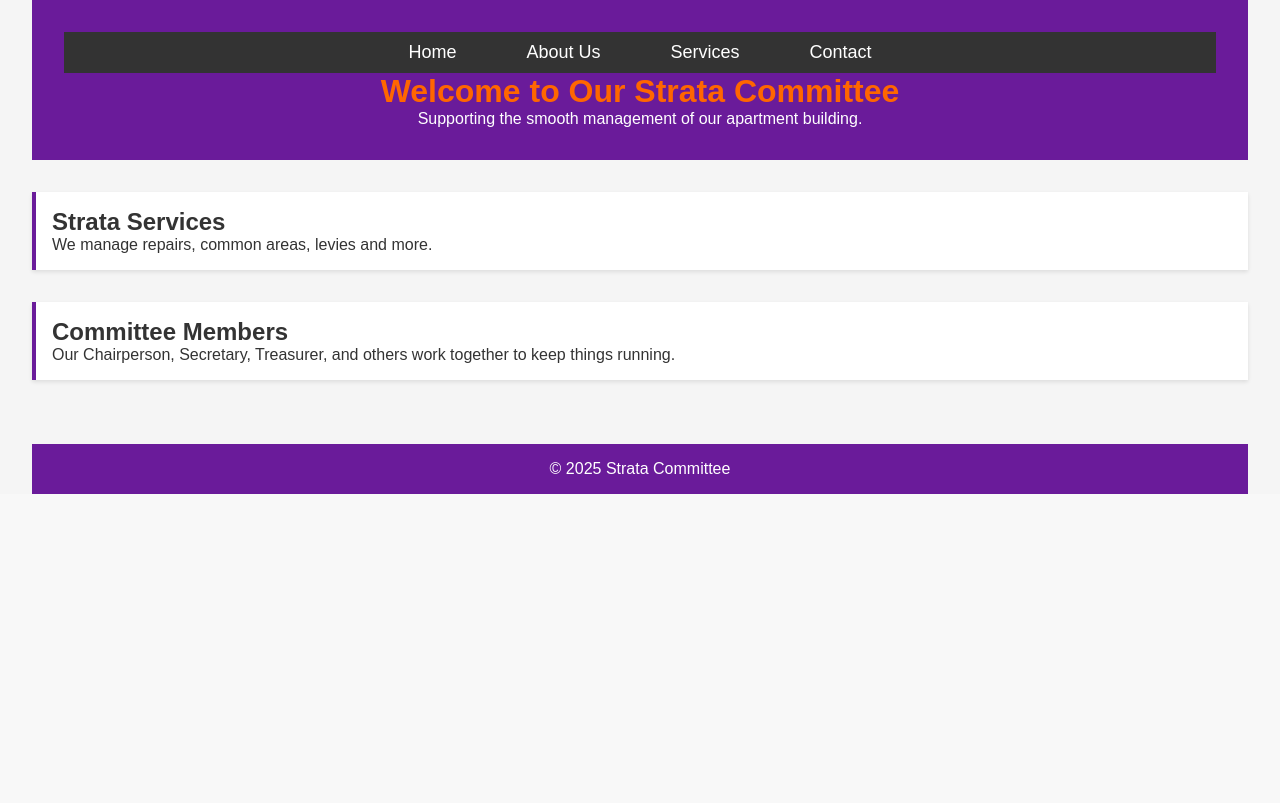
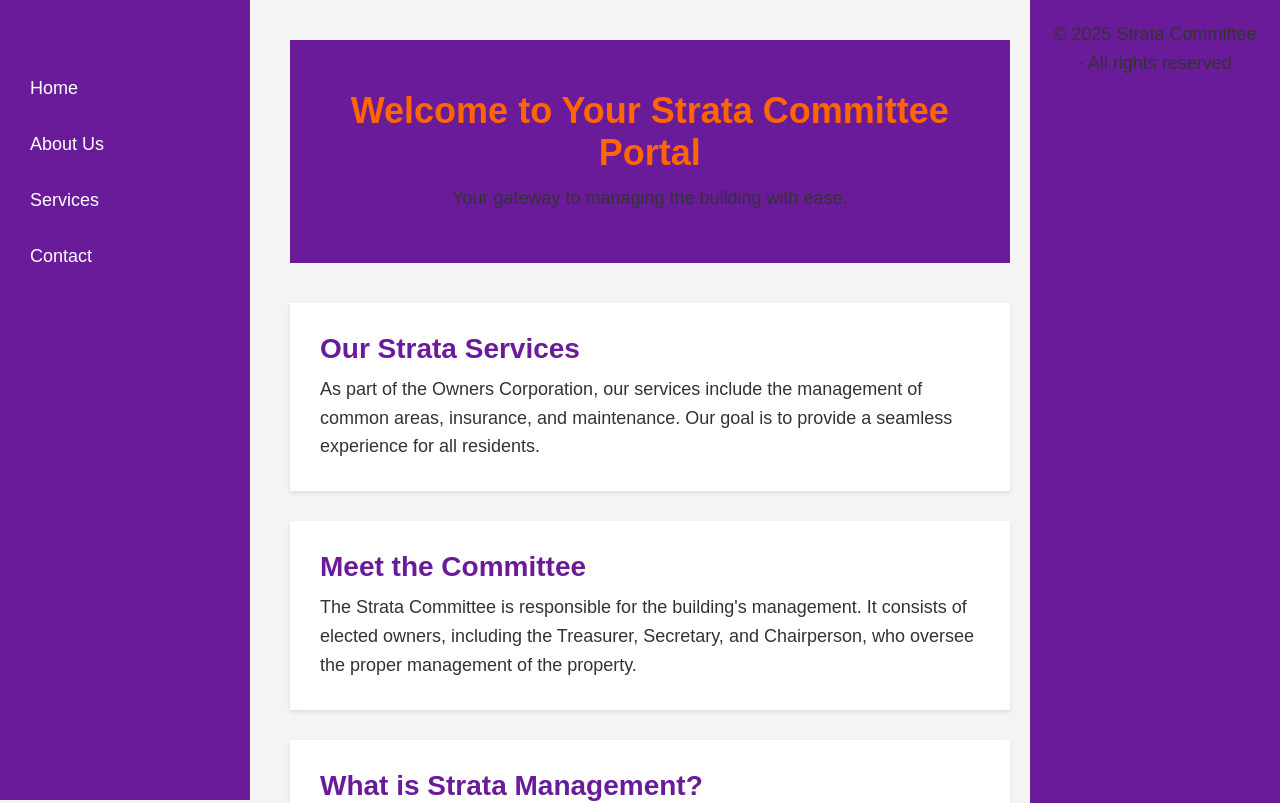
Before and after one commit to GunjeeB/strata-management, a Next.js app: page / in a window 1280 px wide. Shown: the top 803 px of the page. Built offline with nearby package versions, Linux system fonts and the light colour scheme.

Commit message:
trying another style

```diff
--- a/pages/index.js
+++ b/pages/index.js
@@ -5,13 +5,13 @@ export default function Home() {
   return (
     <div className={styles.container}>
       <Head>
-        <title>Strata Committee</title>
+        <title>Strata Management</title>
       </Head>
 
-      {/* Navigation Bar */}
-      <header className={styles.header}>
-        <nav className={styles.navbar}>
-          <ul className={styles.navLinks}>
+      {/* Sidebar Navigation */}
+      <aside className={styles.sidebar}>
+        <h2 className={styles.sidebarTitle}>Strata Committee</h2>
+        <ul className={styles.sidebarMenu}>
           <li><a href="/">Home</a></li>
           <li><a href="/about">About Us</a></li>
           <li className={styles.dropdown}>
@@ -19,29 +19,39 @@ export default function Home() {
             <div className={styles.dropdownContent}>
               <a href="/strata-services">Strata Services</a>
               <a href="/committee-roles">Committee Roles</a>
+              <a href="/maintenance">Maintenance Services</a>
             </div>
           </li>
           <li><a href="/contact">Contact</a></li>
         </ul>
-        </nav>
-        <h1>Welcome to Our Strata Committee</h1>
-        <p>Supporting the smooth management of our apartment building.</p>
+      </aside>
+
+      {/* Main Content Area */}
+      <main className={styles.main}>
+        <header className={styles.header}>
+          <h1 className={styles.welcomeText}>Welcome to Your Strata Committee Portal</h1>
+          <p className={styles.subText}>Your gateway to managing the building with ease.</p>
         </header>
 
-      <main className={styles.main}>
         <section className={styles.section}>
-          <h2>Strata Services</h2>
-          <p>We manage repairs, common areas, levies and more.</p>
+          <h2>Our Strata Services</h2>
+          <p>As part of the Owners Corporation, our services include the management of common areas, insurance, and maintenance. Our goal is to provide a seamless experience for all residents.</p>
         </section>
 
         <section className={styles.section}>
-          <h2>Committee Members</h2>
-          <p>Our Chairperson, Secretary, Treasurer, and others work together to keep things running.</p>
+          <h2>Meet the Committee</h2>
+          <p>The Strata Committee is responsible for the building's management. It consists of elected owners, including the Treasurer, Secretary, and Chairperson, who oversee the proper management of the property.</p>
+        </section>
+
+        <section className={styles.section}>
+          <h2>What is Strata Management?</h2>
+          <p>Strata-titled apartment buildings are governed by the Strata Schemes Management Act (2015), ensuring collective responsibility for the maintenance and protection of shared spaces. The Owners Corporation handles all matters related to common areas, insurance, and more.</p>
         </section>
       </main>
 
+      {/* Footer */}
       <footer className={styles.footer}>
-        <p>&copy; 2025 Strata Committee</p>
+        <p>&copy; 2025 Strata Committee - All rights reserved</p>
       </footer>
     </div>
   )
--- a/styles/Home.module.css
+++ b/styles/Home.module.css
@@ -1,43 +1,47 @@
+/* General Styles */
 .container {
-  font-family: sans-serif;
-  padding: 0 2rem;
-  background-color: #f5f5f5;
-  color: #333;
+  font-family: Arial, sans-serif;
+  display: flex;
+  background-color: #f4f4f4;
 }
 
-.header {
-  text-align: center;
+.sidebar {
+  width: 250px;
   background-color: #6A1B9A;
   color: white;
-  padding: 2rem;
+  padding: 20px;
+  height: 100vh;
+  position: fixed;
+  top: 0;
+  left: 0;
 }
 
-.navbar {
-  display: flex;
-  justify-content: center;
-  background-color: #333;
+.sidebarTitle {
+  text-align: center;
+  margin-bottom: 20px;
+  font-size: 24px;
 }
 
-.navLinks {
-  display: flex;
-  list-style-type: none;
+.sidebarMenu {
+  list-style: none;
   padding: 0;
 }
 
-.navLinks li {
-  margin: 0 20px;
+.sidebarMenu li {
+  margin: 15px 0;
 }
 
-.navLinks a {
+.sidebarMenu a {
+  color: white;
   text-decoration: none;
-  color: white;
   font-size: 18px;
-  padding: 10px 15px;
+  padding: 10px;
   display: block;
+  transition: background-color 0.3s;
 }
 
-.navLinks a:hover {
-  background-color: #6A1B9A;
+.sidebarMenu a:hover {
+  background-color: #4A148C;
 }
 
 .dropdown {
@@ -51,9 +55,9 @@
 .dropdownContent {
   display: none;
   position: absolute;
-  background-color: #333;
-  min-width: 160px;
-  box-shadow: 0px 8px 16px rgba(0, 0, 0, 0.2);
+  background-color: #4A148C;
+  min-width: 200px;
+  box-shadow: 0 8px 16px rgba(0, 0, 0, 0.2);
   z-index: 1;
 }
 
@@ -68,21 +72,54 @@
   background-color: #6A1B9A;
 }
 
+/* Main Content Area */
 .main {
-  padding: 2rem 0;
+  margin-left: 270px;
+  padding: 40px 20px;
+  width: 100%;
+}
+
+.header {
+  text-align: center;
+  background-color: #6A1B9A;
+  color: white;
+  padding: 50px 20px;
+  margin-bottom: 40px;
+}
+
+.welcomeText {
+  font-size: 36px;
+  font-weight: bold;
+}
+
+.subText {
+  font-size: 18px;
+  margin-top: 10px;
 }
 
 .section {
-  margin-bottom: 2rem;
-  padding: 1rem;
   background-color: white;
-  border-left: 4px solid #6A1B9A;
+  margin-bottom: 30px;
+  padding: 30px;
   box-shadow: 0 2px 4px rgba(0, 0, 0, 0.1);
 }
 
+h2 {
+  color: #6A1B9A;
+  font-size: 28px;
+  margin-bottom: 10px;
+}
+
+p {
+  font-size: 18px;
+  line-height: 1.6;
+  color: #333;
+}
+
+/* Footer */
 .footer {
-  text-align: center;
-  padding: 1rem;
   background-color: #6A1B9A;
   color: white;
+  padding: 20px;
+  text-align: center;
 }
```
Lines whose indentation alone changed are shown as unchanged.
